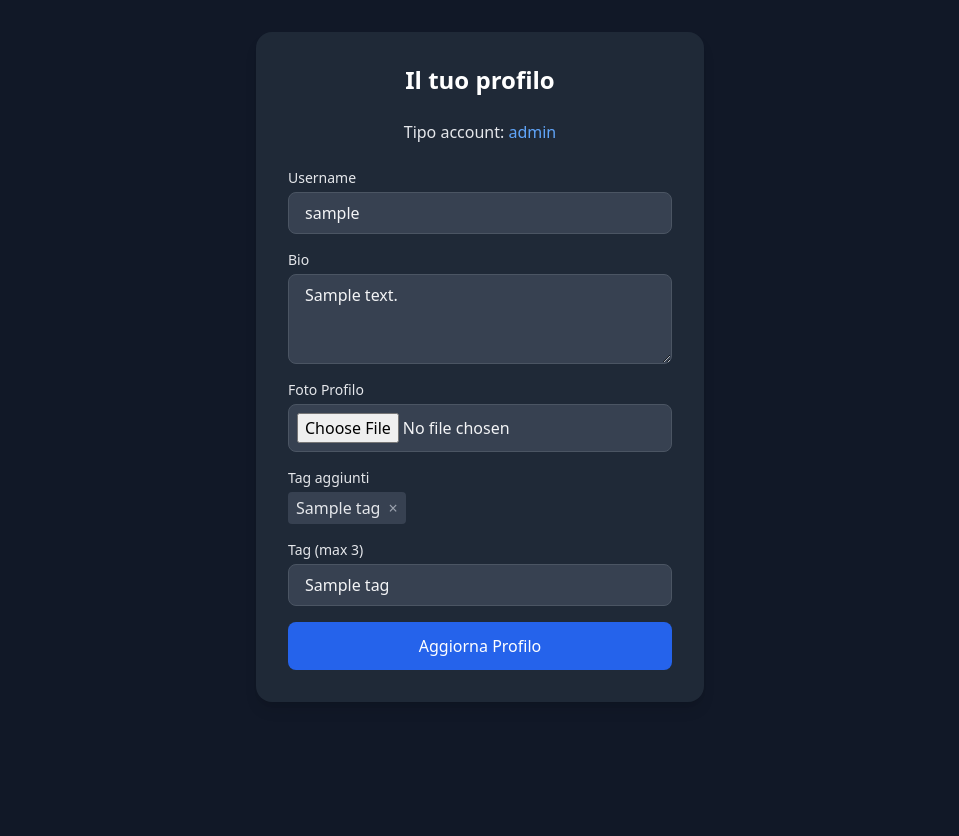
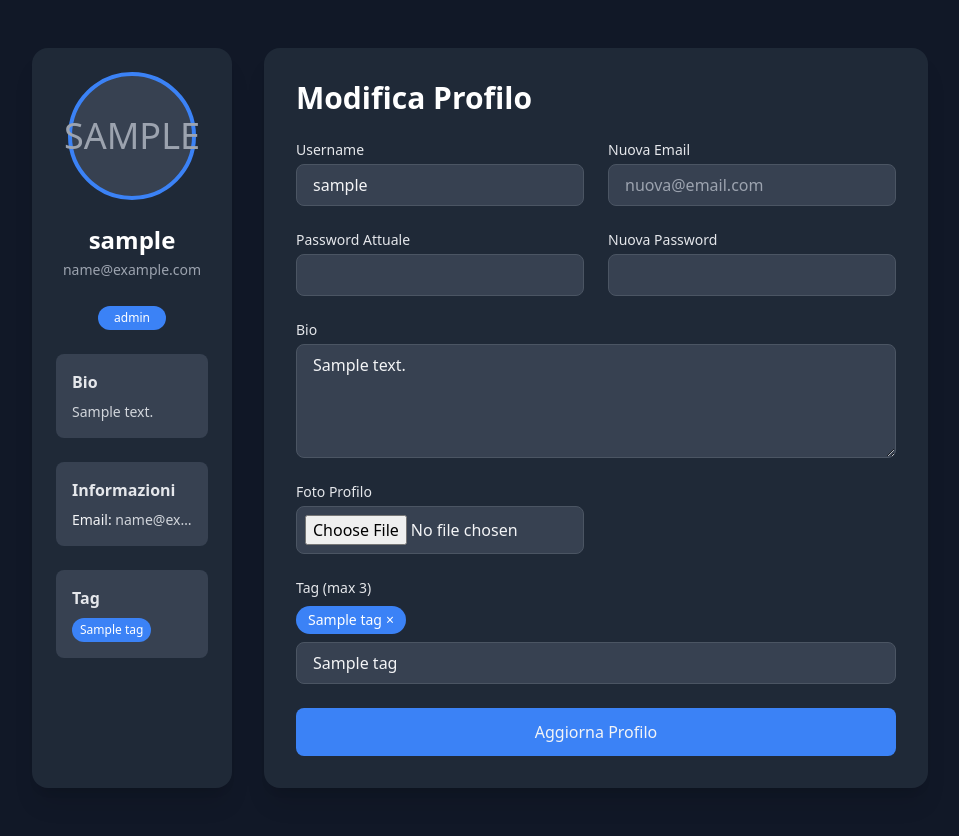
Before and after one commit to Takaso/Iuvenes_Inventus, a Python web app: template templates/profile.html in a window 1280 px wide. Shown: the part 65-901 px from the top of the page, without its empty margins (160-1119 px from the left). Before the commit the page ends 767 px from the top, so only its background shows below. Run offline with Jinja, Linux system fonts and the light colour scheme; the template is opened without the code that fills it: most values are stand-ins (such as "Sample title", 1, 10 or a date in 2020); some libraries are stand-ins or nearby versions.

Commit message:
Update profile.html

```diff
--- a/templates/profile.html
+++ b/templates/profile.html
@@ -1,106 +1,182 @@
 {% extends "base.html" %}
 {% block title %}Iu-ventus | Profilo{% endblock %}
 {% block content %}
-    <!-- Contenuto Profilo -->
-    <main class="flex-grow flex items-center justify-center px-4 py-8">
-        <div class="w-full max-w-md bg-gray-800 rounded-2xl shadow-lg p-8 space-y-6">
-
-            <h1 class="text-2xl font-semibold text-white text-center">Il tuo profilo</h1>
-            <p class="text-gray-200 text-center">Tipo account: <span class="font-medium text-blue-400">{{ user_type }}</span></p>
-
+    <main class="flex-grow flex items-center justify-center px-6 py-12 bg-gray-900">
+    <div class="w-full max-w-4xl grid grid-cols-1 md:grid-cols-4 gap-8">
+        <!-- Sidebar / Profile Summary -->
+        <aside class="col-span-1 bg-gray-800 rounded-2xl shadow-xl p-6 space-y-6">
+        <!-- Profile Icon -->
+        <div class="flex justify-center">
             {% if profile_pic %}
-            <div class="flex justify-center">
-                <img src="{{ url_for('uploaded_file', filename=profile_pic) }}"
-                    alt="Profile Pic"
-                    class="h-24 w-24 rounded-full object-cover border-2 border-blue-400" />
+            <img src="{{ url_for('uploaded_file', filename=profile_pic) }}" alt="Profile Pic"
+                class="h-32 w-32 rounded-full object-cover border-4 border-blue-500" />
+            {% else %}
+            <div class="h-32 w-32 rounded-full bg-gray-700 border-4 border-blue-500 flex items-center justify-center">
+            <span class="text-4xl text-gray-400">{{ username and username[0].upper() or '?' }}</span>
             </div>
             {% endif %}
+        </div>
+        <!-- Username -->
+        <div class="text-center">
+            <h2 class="text-2xl font-bold text-white truncate" title="{{ username }}">
+            {{ username if username else 'Nessun username' }}
+            </h2>
+            <p class="text-gray-400 text-sm mt-1 truncate" title="{{ email }}">{{ email }}</p>
+        </div>
+        <!-- Account Type -->
+        <div class="text-center">
+            <span class="inline-block px-4 py-1 bg-blue-500 text-white rounded-full text-xs font-medium">
+            {{ user_type }}
+            </span>
+        </div>
+        <!-- Bio -->
+        <div class="bg-gray-700 rounded-lg p-4 text-left max-h-40 overflow-y-auto">
+            <h3 class="text-gray-200 font-semibold mb-2">Bio</h3>
+            <p class="text-gray-300 text-sm {{ not bio and 'italic text-gray-500' or '' }}">
+            {{ bio or 'Nessuna bio impostata' }}
+            </p>
+        </div>
+        <!-- Informazioni -->
+        <div class="bg-gray-700 rounded-lg p-4 text-left">
+            <h3 class="text-gray-200 font-semibold mb-2">Informazioni</h3>
+            <ul class="text-gray-300 text-sm space-y-2">
+                <li class="truncate" title="{{ email }}">
+                    <span class="font-medium text-gray-100">Email:</span> {{ email }}
+                </li>
+                {% if user_type == 'Business' %}
+                <li class="truncate" title="{{ address }}">
+                    <span class="font-medium text-gray-100">Indirizzo:</span> {{ address or 'Non impostato' }}
+                </li>
+                <li>
+                    <span class="font-medium text-gray-100">Telefono:</span> {{ phone or 'Non impostato' }}
+                </li>
+                {% elif user_type == 'Student' %}
+                <li>
+                    <span class="font-medium text-gray-100">CV:</span>
+                    {% if cv_file %}
+                    <a href="{{ url_for('uploaded_file', filename=cv_file) }}"
+                       class="text-blue-400 hover:underline truncate block">
+                        Scarica CV
+                    </a>
+                    {% else %}
+                    <span class="text-gray-500">Non caricato</span>
+                    {% endif %}
+                </li>
+                {% endif %}
+            </ul>
+        </div>
+        <!-- Tags -->
+        <div class="bg-gray-700 rounded-lg p-4 text-left">
+            <h3 class="text-gray-200 font-semibold mb-2">Tag</h3>
+            {% if user_tags %}
+            <div class="flex flex-wrap gap-2 max-h-32 overflow-y-auto">
+            {% for tag in user_tags %}
+            <span class="px-2 py-1 bg-blue-500 text-white rounded-full text-xs truncate max-w-[120px]" title="{{ tag }}">
+                {{ tag }}
+            </span>
+            {% endfor %}
+            </div>
+            {% else %}
+            <p class="text-gray-500 italic text-sm">Nessun tag aggiunto</p>
+            {% endif %}
+        </div>
+        </aside>
 
-            <form method="POST" enctype="multipart/form-data" class="space-y-4" id="profile-form">
-                <!-- Username -->
+        <!-- Edit Form -->
+        <section class="col-span-2 md:col-span-3 bg-gray-800 rounded-2xl shadow-xl p-8">
+        <h1 class="text-3xl font-semibold text-white mb-6">Modifica Profilo</h1>
+        <form method="POST" enctype="multipart/form-data" class="space-y-6">
+            <div class="grid grid-cols-1 md:grid-cols-2 gap-6">
+            <!-- Username Input -->
             <div>
                 <label for="username" class="block text-sm font-medium text-gray-200 mb-1">Username</label>
-                    <input type="text" id="username" name="username" value="{{ username or '' }}"
-                        class="block w-full px-4 py-2 bg-gray-700 text-gray-100 border border-gray-600 rounded-lg focus:outline-none focus:ring-2 focus:ring-blue-400" />
+                <input type="text" id="username" name="username" value="{{ username }}"
+                    class="block w-full px-4 py-2 bg-gray-700 text-gray-100 border border-gray-600 rounded-lg focus:ring-2 focus:ring-blue-500 truncate" />
             </div>
-                <!-- Bio -->
+            <!-- Email Update -->
+            <div>
+                <label for="email" class="block text-sm font-medium text-gray-200 mb-1">Nuova Email</label>
+                <input type="email" id="email" name="email" placeholder="nuova@email.com"
+                    class="block w-full px-4 py-2 bg-gray-700 text-gray-100 border border-gray-600 rounded-lg focus:ring-2 focus:ring-blue-500" />
+            </div>
+            </div>
+
+            <!-- Password Change -->
+            <div class="grid grid-cols-1 md:grid-cols-2 gap-6">
+                <div>
+                    <label for="current_password" class="block text-sm font-medium text-gray-200 mb-1">Password Attuale</label>
+                    <input type="password" id="current_password" name="current_password"
+                        class="block w-full px-4 py-2 bg-gray-700 text-gray-100 border border-gray-600 rounded-lg focus:ring-2 focus:ring-blue-500" />
+                </div>
+                <div>
+                    <label for="new_password" class="block text-sm font-medium text-gray-200 mb-1">Nuova Password</label>
+                    <input type="password" id="new_password" name="new_password"
+                        class="block w-full px-4 py-2 bg-gray-700 text-gray-100 border border-gray-600 rounded-lg focus:ring-2 focus:ring-blue-500" />
+                </div>
+            </div>
+
+            <!-- Bio Input -->
             <div>
             <label for="bio" class="block text-sm font-medium text-gray-200 mb-1">Bio</label>
-                    <textarea id="bio" name="bio" rows="3"
-                            class="block w-full px-4 py-2 bg-gray-700 text-gray-100 border border-gray-600 rounded-lg focus:outline-none focus:ring-2 focus:ring-blue-400">{{ bio or '' }}</textarea>
+            <textarea id="bio" name="bio" rows="4"
+                        class="block w-full px-4 py-2 bg-gray-700 text-gray-100 border border-gray-600 rounded-lg focus:ring-2 focus:ring-blue-500 max-h-40 overflow-y-auto">{{ bio }}</textarea>
             </div>
 
-                <!-- Foto Profilo -->
+            <!-- File and Contact Inputs -->
+            <div class="grid grid-cols-1 md:grid-cols-2 gap-6">
             <div>
                 <label for="profile_pic" class="block text-sm font-medium text-gray-200 mb-1">Foto Profilo</label>
                 <input type="file" id="profile_pic" name="profile_pic" accept="image/*"
-                        class="block w-full text-gray-100 bg-gray-700 border border-gray-600 rounded-lg p-2 focus:outline-none focus:ring-2 focus:ring-blue-400" />
+                    class="block w-full text-gray-100 bg-gray-700 border border-gray-600 rounded-lg p-2 focus:ring-2 focus:ring-blue-500 truncate" />
             </div>
-
             {% if user_type == 'Student' %}
-                <!-- CV PDF -->
             <div>
                 <label for="cv_file" class="block text-sm font-medium text-gray-200 mb-1">Carica CV (PDF)</label>
                 <input type="file" id="cv_file" name="cv_file" accept="application/pdf"
-                        class="block w-full text-gray-100 bg-gray-700 border border-gray-600 rounded-lg p-2 focus:outline-none focus:ring-2 focus:ring-blue-400" />
+                    class="block w-full text-gray-100 bg-gray-700 border border-gray-600 rounded-lg p-2 focus:ring-2 focus:ring-blue-500 truncate" />
             </div>
             {% endif %}
-
             {% if user_type == 'Business' %}
-                <!-- Address & Phone -->
             <div>
-                    <label for="address" class="block text-sm font-medium text-gray-200 mb-1">Indirizzo sede</label>
+                <label for="address" class="block text-sm font-medium text-gray-200 mb-1">Indirizzo Sede</label>
                 <input type="text" id="address" name="address" value="{{ address }}"
-                        class="block w-full px-4 py-2 bg-gray-700 text-gray-100 border border-gray-600 rounded-lg focus:outline-none focus:ring-2 focus:ring-blue-400" />
+                    class="block w-full px-4 py-2 bg-gray-700 text-gray-100 border border-gray-600 rounded-lg focus:ring-2 focus:ring-blue-500 truncate" />
             </div>
             <div>
                 <label for="phone" class="block text-sm font-medium text-gray-200 mb-1">Telefono</label>
                 <input type="text" id="phone" name="phone" value="{{ phone }}"
-                        class="block w-full px-4 py-2 bg-gray-700 text-gray-100 border border-gray-600 rounded-lg focus:outline-none focus:ring-2 focus:ring-blue-400" />
+                    class="block w-full px-4 py-2 bg-gray-700 text-gray-100 border border-gray-600 rounded-lg focus:ring-2 focus:ring-blue-500" />
             </div>
             {% endif %}
-
-                <!-- Existing Tags -->
-                <div>
-                    <label class="block text-sm font-medium text-gray-200 mb-1">Tag aggiunti</label>
-                    <div id="existing-tags" class="flex flex-wrap gap-2 mb-2">
-                        {% for tag in user_tags %}
-                        <span class="px-2 py-1 bg-gray-700 text-gray-200 rounded inline-flex items-center">
-                            {{ tag }}
-                            <button type="button" data-tag="{{ tag }}" class="ml-2 text-gray-400 hover:text-white remove-tag-btn">&times;</button>
-                        </span>
-                        {% endfor %}
-                    </div>
             </div>
 
             <!-- Tags Input -->
             <div>
-                    <label for="tags" class="block text-sm font-medium text-gray-200 mb-1">Tag (max 3)</label>
+            <label class="block text-sm font-medium text-gray-200 mb-2">Tag (max 3)</label>
+            <div id="existing-tags" class="flex flex-wrap gap-2 mb-2 max-h-32 overflow-y-auto">
+                {% for tag in user_tags %}<span class="flex items-center space-x-1 bg-blue-500 text-white rounded-full px-3 py-1 text-sm max-w-[160px] truncate">
+                <span>{{ tag }}</span>
+                <button type="button" data-tag="{{ tag }}" class="remove-tag-btn text-white hover:opacity-75 focus:outline-none">&times;</button>
+                </span>{% endfor %}
+            </div>
             <input type="text" id="tags" name="tags" placeholder="tag1, tag2, tag3" value="{{ user_tags|join(', ') }}"
-                        class="block w-full px-4 py-2 bg-gray-700 text-gray-100 border border-gray-600 rounded-lg focus:outline-none focus:ring-2 focus:ring-blue-400" />
+                    class="block w-full px-4 py-2 bg-gray-700 text-gray-100 border border-gray-600 rounded-lg focus:ring-2 focus:ring-blue-500 truncate" />
             </div>
 
-                <button type="submit" class="w-full py-3 bg-blue-600 text-white font-medium rounded-lg hover:bg-blue-700 transition">
-                    Aggiorna Profilo
-                </button>
+            <button type="submit"
+                    class="w-full py-3 bg-blue-500 hover:bg-blue-600 rounded-lg font-medium transition">Aggiorna Profilo</button>
         </form>
-
-            {% if user_type == 'Admin' %}
-            <a href="{{ url_for('view_database') }}" class="block text-center py-2 bg-green-600 text-white rounded-lg hover:bg-green-700 transition">Visualizza Database</a>
-            {% endif %}
+        </section>
     </div>
     </main>
 
     <script>
-    // Rimuove tag dall'input quando si clicca la X
     document.addEventListener('DOMContentLoaded', () => {
         const tagsInput = document.getElementById('tags');
         document.querySelectorAll('.remove-tag-btn').forEach(btn => {
         btn.addEventListener('click', () => {
             const tag = btn.getAttribute('data-tag');
-                // Rimuovi lo span
             btn.parentElement.remove();
-                // Aggiorna l'input
             let tags = tagsInput.value.split(',').map(t => t.trim()).filter(t => t && t !== tag);
             tagsInput.value = tags.join(', ');
         });
```
Lines whose indentation alone changed are shown as unchanged.
